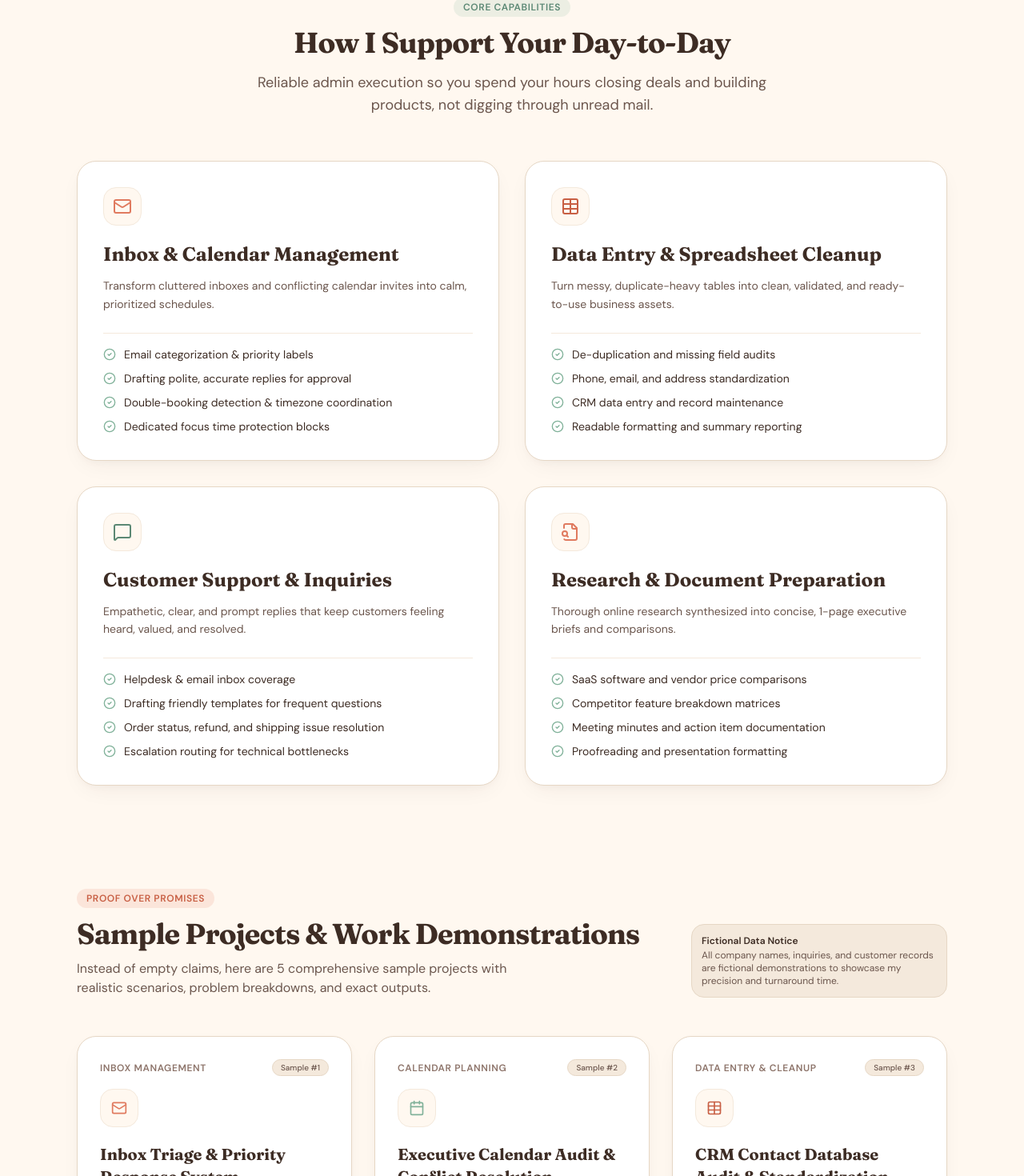
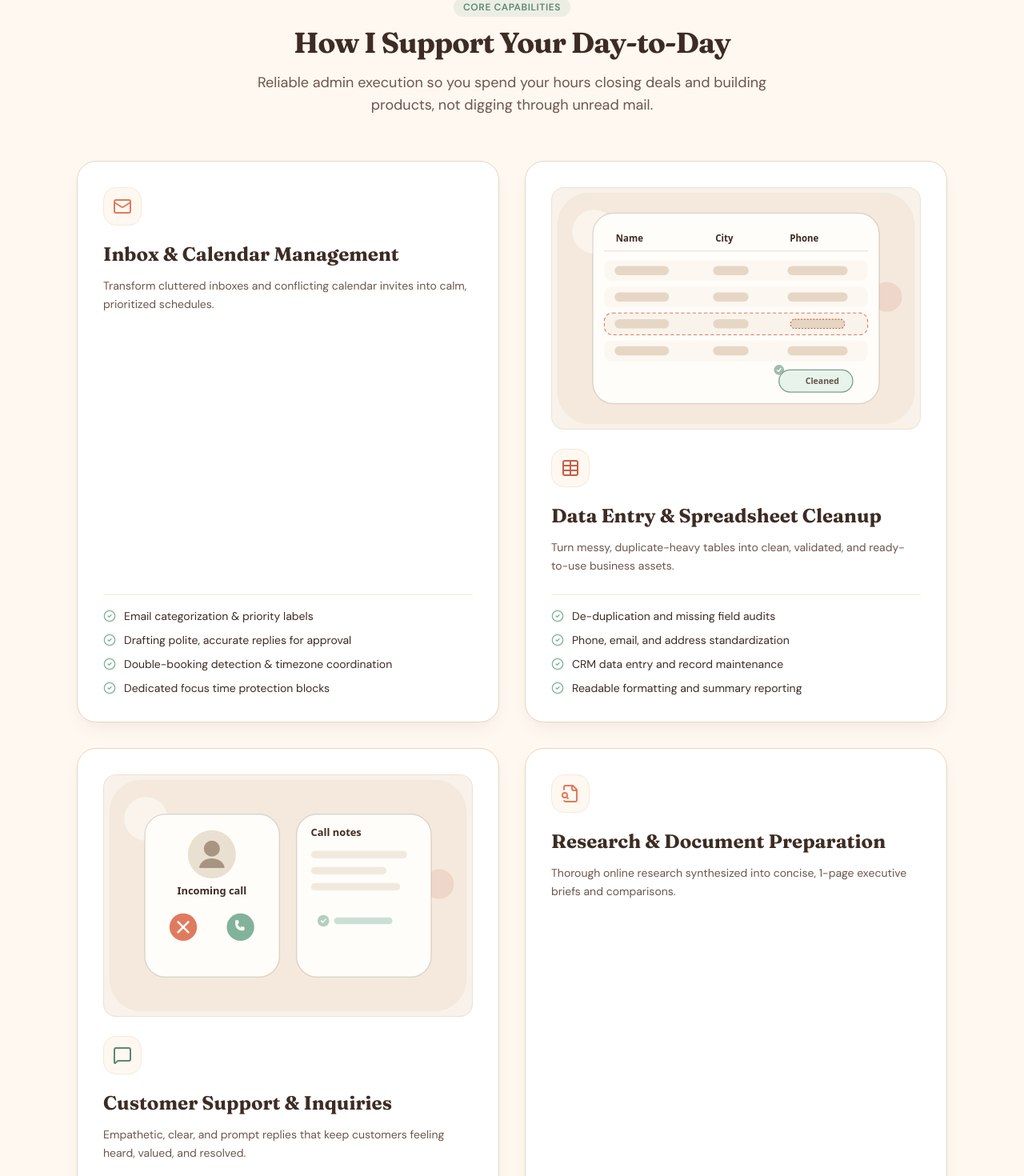
Before and after one commit to guranytt/Virtual-Assistance-Portfolio, a React (Vite) app: page / in a window 1280 px wide. Shown: the part 807-2277 px from the top of the page at 80% size. Built offline with nearby package versions, Linux system fonts and the light colour scheme.

Commit message:
feat: add looping SVG animations to Customer Support and Spreadsheet Cleanup service cards

```diff
--- a/src/pages/HomePage.tsx
+++ b/src/pages/HomePage.tsx
@@ -152,6 +152,32 @@ export const HomePage: React.FC = () => {
                 className="bg-white rounded-3xl p-7 sm:p-8 border border-[#E6D7C5] shadow-soft hover:shadow-soft-lg transition-all duration-300 flex flex-col justify-between"
               >
                 <div>
+                  {service.id === 'data-entry' && (
+                    <div className="rounded-2xl overflow-hidden mb-6 bg-[#F4E9DC]/60 border border-[#E6D7C5]/60 aspect-[640/420]">
+                      <img
+                        src="/spreadsheet-loop.svg"
+                        alt="Animated spreadsheet cleanup showing formatted data rows and verified status"
+                        width={640}
+                        height={420}
+                        loading="lazy"
+                        className="w-full h-full object-contain"
+                      />
+                    </div>
+                  )}
+
+                  {service.id === 'customer-support' && (
+                    <div className="rounded-2xl overflow-hidden mb-6 bg-[#F4E9DC]/60 border border-[#E6D7C5]/60 aspect-[640/420]">
+                      <img
+                        src="/calls-loop.svg"
+                        alt="Animated customer support workflow demonstrating call reception and prompt call note documentation"
+                        width={640}
+                        height={420}
+                        loading="lazy"
+                        className="w-full h-full object-contain"
+                      />
+                    </div>
+                  )}
+
                   <div className="w-12 h-12 rounded-2xl bg-[#FFF8F0] border border-[#F4E9DC] flex items-center justify-center mb-5">
                     {getServiceIcon(service.icon)}
                   </div>
```
Also changed, not shown: public/calls-loop.svg (added), public/spreadsheet-loop.svg (added).
